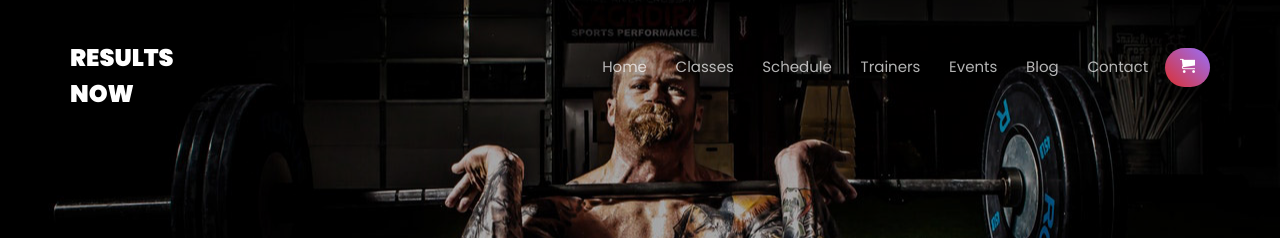
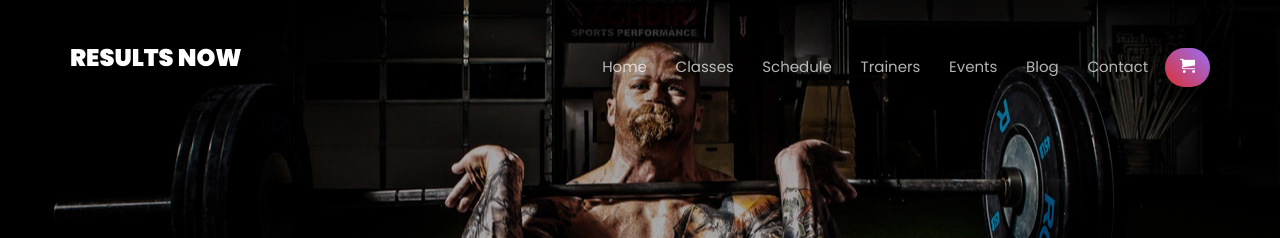
Before and after one commit to ResultsNow/resultsnow.github.io, a Jekyll site: the page built from index.html, in a window 1280 px wide. Shown: the top 238 px of the page. Built offline with Jekyll 4.4.1, drawn with Linux system fonts in a browser that asks for light colours; some web fonts are replaced.

Commit message:
make room for brand

```diff
--- a/_layouts/default.html
+++ b/_layouts/default.html
@@ -10,10 +10,10 @@
 			<div class="top-menu">
 				<div class="container">
 					<div class="row">
-						<div class="col-md-2">
+						<div class="col-md-3">
 							<div id="colorlib-logo"><a href="{{ '/' | relative_url }}">{{ site.title }}</a></div>
 						</div>
-						<div class="col-md-10 text-right menu-1">
+						<div class="col-md-9 text-right menu-1">
 							<ul>
 								<li><a href="{{ '/' | relative_url }}">Home</a></li>
 								<li class="has-dropdown">
```
